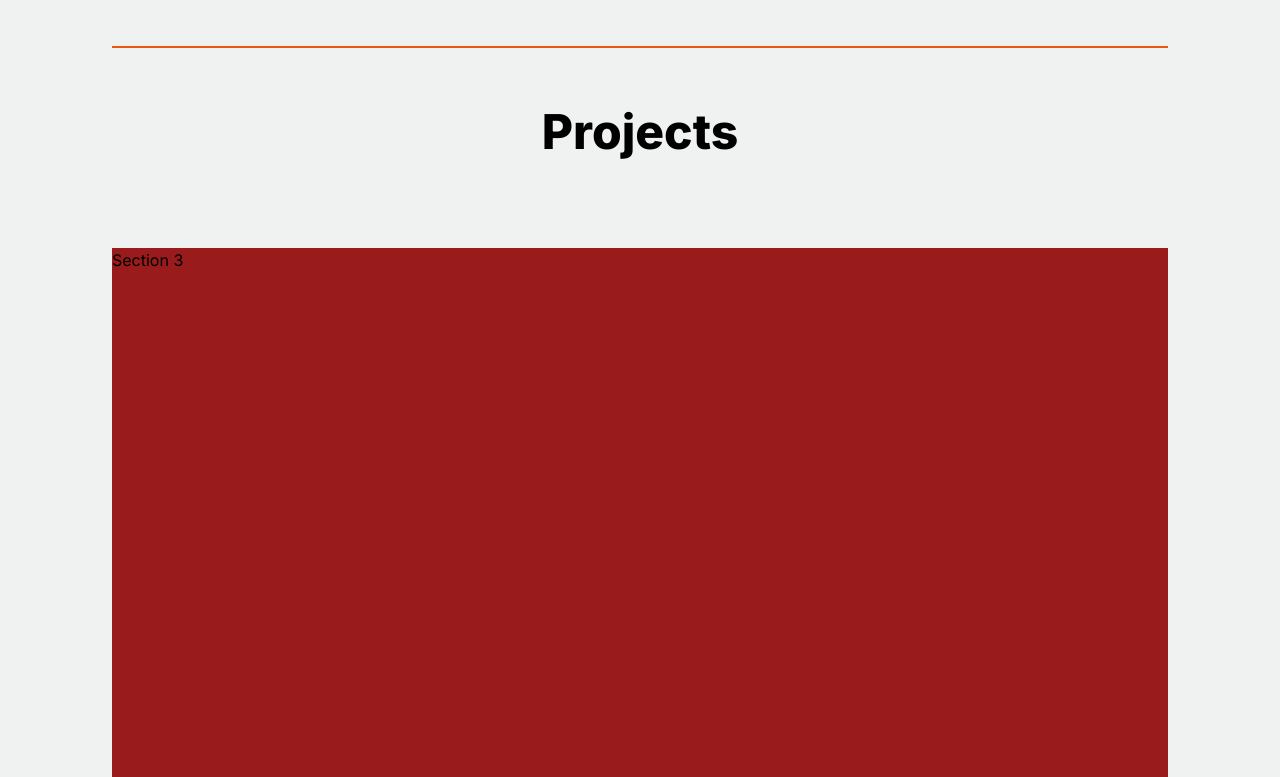
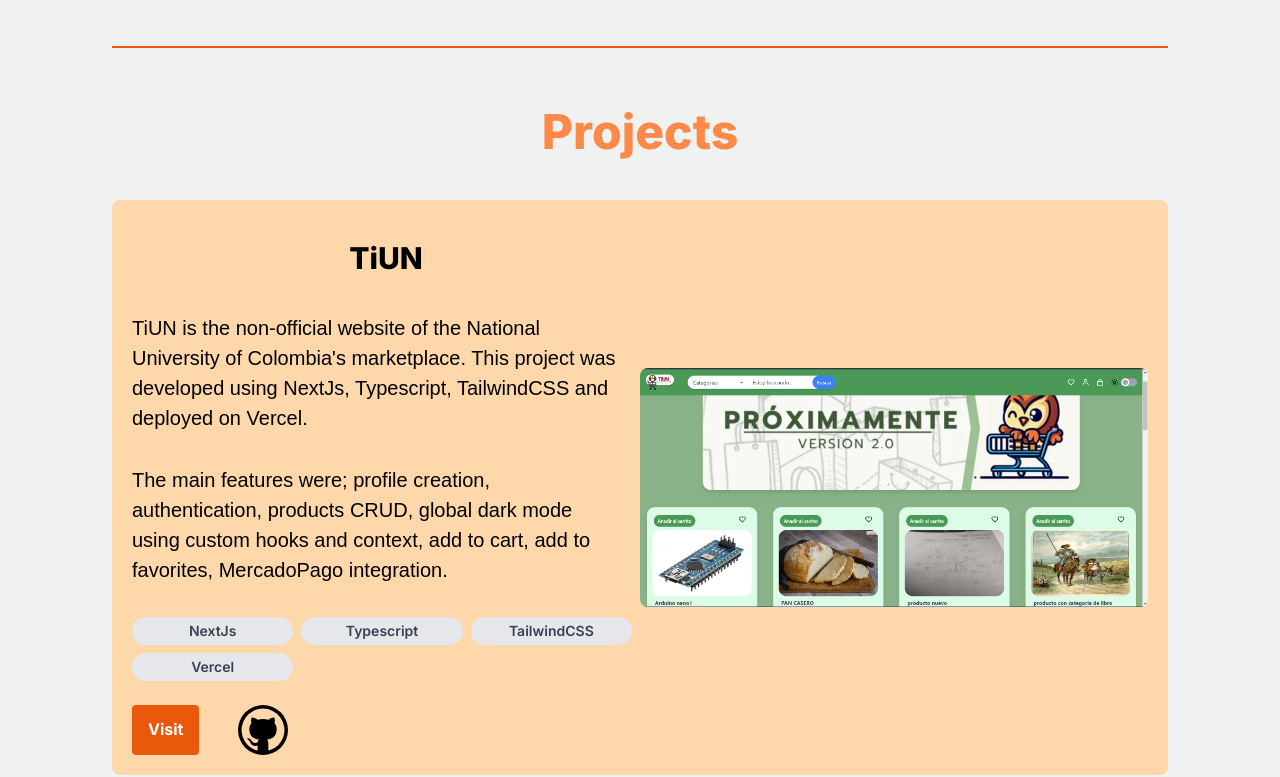
Before and after one commit to angelcoding06/Portfolio, a Next.js app: page / in a window 1280 px wide. Shown: the part 2384-3161 px from the top of the page. Built offline with nearby package versions, Linux system fonts and the light colour scheme.

Commit message:
add projectcards - projects section

```diff
--- /dev/null
+++ b/src/app/components/projectarticle.tsx
@@ -0,0 +1,60 @@
+import React from "react";
+import Image from "next/image";
+import { GithubIcon } from "../components/icons/icons";
+import ProjectProps from "@/app/types/ProjectcardType";
+
+const ProjectArticle: React.FC<ProjectProps> = ({
+	ProjectTitle,
+	ProjectDescription,
+	ProjectDescriptionoptional,
+	skills,
+	image,
+	url,
+	githublink,
+}) => {
+	return (
+		<article className="flex flex-col-reverse p-5 lg:flex-row justify-between items-center bg-orange-200 dark:bg-stone-800 rounded-lg">
+			<div className="flex flex-col justify-center max-w-full items-center lg:w-1/2">
+				<h2 className="font-extrabold text-center text-black dark:text-white mb-8 text-2xl lg:text-3xl lg:leading-normal justify-center mt-4">
+					{ProjectTitle}
+				</h2>
+				<p className="font-poppins text-start text-black dark:text-white mb-8 mr-4 text-lg lg:text-xl lg:leading-normal justify-center">
+					{ProjectDescription}
+				</p>
+				<p className="font-poppins text-start text-black dark:text-white mb-8 mr-4 text-lg lg:text-xl lg:leading-normal justify-center">
+					{ProjectDescriptionoptional}
+				</p>
+				<div className="grid grid-cols-2 md:grid-cols-3 sm:grid-cols-4 w-full">
+					{skills.map((skill, index) => (
+						<span
+							key={index}
+							className="inline-block bg-gray-200 rounded-full px-3 py-1 text-sm text-center  font-semibold text-gray-700 mr-2 mb-2"
+						>
+							{skill}
+						</span>
+					))}
+				</div>
+				<div className="flex w-full mt-4 ">
+					<a
+						href=""
+						className="bg-orange-600 hover:bg-orange-700 text-white font-bold py-3 px-4 rounded"
+					>
+						Visit
+					</a>
+					<a className="fill-black dark:fill-white" href={githublink}>
+						<GithubIcon />
+					</a>
+				</div>
+			</div>
+			<div className="flex flex-col justify-center items-center lg:h-max w-fit lg:w-1/2 rounded">
+				<a
+					href={url}
+					className="transition-shadow duration-500 hover:shadow-mainOrange hover:shadow-md rounded"
+				>
+					<Image src={image} alt={ProjectTitle} className="rounded-lg" />
+				</a>
+			</div>
+		</article>
+	);
+};
+export default ProjectArticle;
--- a/src/app/components/sections/aboutsection.tsx
+++ b/src/app/components/sections/aboutsection.tsx
@@ -23,7 +23,7 @@
 			className="flex flex-col justify-between scroll-my-28 py-12 border-solid border-t-2 border-orange-600 "
 			id="about"
 		>
-			<h1 className="font-extrabold text-center text-black dark:text-white mb-8 text-4xl lg:text-5xl lg:leading-normal justify-center">
+			<h1 className="font-extrabold text-center text-mainOrange  mb-8 text-4xl lg:text-5xl lg:leading-normal justify-center">
 				About
 			</h1>
 			<div className="flex flex-col items-center content-center justify-between">
@@ -75,7 +75,7 @@
 								height={100}
 								priority={true}
 								placeholder="empty"
-								className="md:max-w-1/2 lg:max-w-screen-md lg:max-h-screen" // Tailwind classes for width
+								className="md:max-w-1/2 lg:max-w-screen-md lg:max-h-screen"
 							/>
 						</picture>
 						<div className="flex flex-col pt-10 lg:pt-0 lg:pl-36">
--- a/src/app/components/sections/projectsection.tsx
+++ b/src/app/components/sections/projectsection.tsx
@@ -1,14 +1,32 @@
 import React from "react";
+import HomePageTiun from "../../../../public/HomePageTiUN.png";
+import ProjectArticle from "../projectarticle";
 
+const skills = ["NextJs", "Typescript", "TailwindCSS", "Vercel"];
 const ProjectSection = () => {
 	return (
 		<section
 			className="flex flex-col justify-between scroll-my-28 py-12 border-solid border-t-2 border-orange-600 "
 			id="projects"
 		>
-			<h1 className="font-extrabold text-center text-black dark:text-white mb-8 text-4xl lg:text-5xl lg:leading-normal justify-center">
+			<h1 className="font-extrabold text-center text-mainOrange mb-8 text-4xl lg:text-5xl lg:leading-normal justify-center">
 				Projects
 			</h1>
+			<div className="flex flex-col gap-y-8">
+				<ProjectArticle
+					ProjectTitle={"TiUN"}
+					ProjectDescription={
+						"TiUN is the non-official website of the National University of Colombia's marketplace. This project was developed using NextJs, Typescript, TailwindCSS and deployed on Vercel."
+					}
+					ProjectDescriptionoptional={
+						"The main features were; profile creation, authentication, products CRUD, global dark mode using custom hooks and context, add to cart, add to favorites, MercadoPago integration."
+					}
+					skills={skills}
+					image={HomePageTiun}
+					url={"https://ti-un-front-vr3s.vercel.app/"}
+					githublink={"https://github.com/lalopezpa/TiUN-Front"}
+				/>
+			</div>
 		</section>
 	);
 };
--- a/src/app/page.tsx
+++ b/src/app/page.tsx
@@ -9,13 +9,8 @@
 			<Navbar />
 			<div className="container mt-24 mx-auto px-5 py-4 sm:px-12 lg:px-28">
 				<HomeSection />
-
 				<Aboutsection />
 				<ProjectSection />
-
-				<div id="projects" className="h-screen bg-red-800">
-					<h1>Section 3</h1>
-				</div>
 				<div id="contact" className="h-screen bg-amber-500">
 					<h1>Section 3</h1>
 				</div>
--- /dev/null
+++ b/src/app/types/ProjectcardType.ts
@@ -0,0 +1,13 @@
+import { StaticImageData } from "next/image";
+
+type ProjectProps = {
+	ProjectTitle: string;
+	ProjectDescription: string;
+	ProjectDescriptionoptional?: string | null;
+	skills: string[];
+	image: StaticImageData;
+	url: string;
+	githublink: string;
+};
+
+export default ProjectProps;
```
Also changed, not shown: public/HomePageTiUN.png (added), public/loginTiun.png (added).
